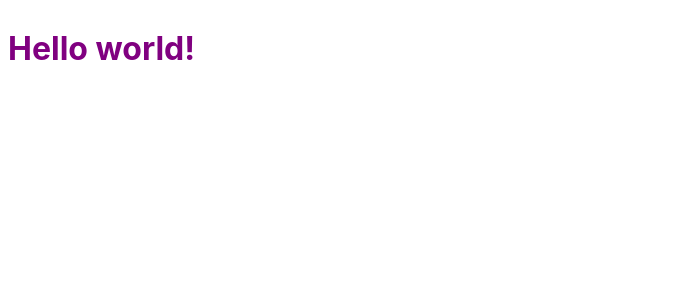
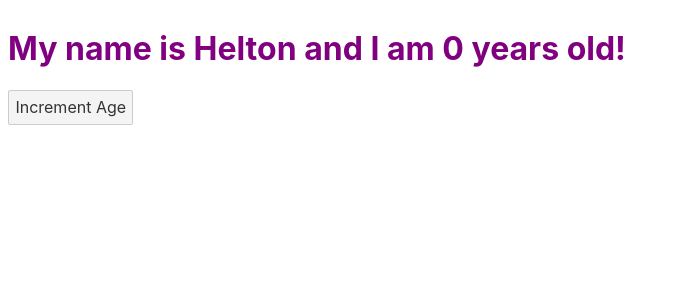
Before and after one commit to heltonricardo/estudo-svelte, a Svelte app: page / in a window 1280 px wide. Shown: the top 300 px of the page, without its empty margins (0-679 px from the left). Built offline with nearby package versions, Linux system fonts and the light colour scheme.

Commit message:
um hello world diferente

```diff
--- a/src/App.svelte
+++ b/src/App.svelte
@@ -1,5 +1,10 @@
 <script>
-	export let name;
+	let name = "Helton";
+	let age = 0;
+
+	function incrementAge() {
+		age += 1;
+	}
 </script>
 
 <style>
@@ -8,4 +13,5 @@
 	}
 </style>
 
-<h1>Hello {name}!</h1>
+<h1>My name is {name} and I am {age} years old!</h1>
+<button on:click="{incrementAge}">Increment Age</button>
--- a/src/main.js
+++ b/src/main.js
@@ -1,10 +1,7 @@
-import App from './App.svelte';
+import App from "./App.svelte";
 
 const app = new App({
-	target: document.body,
-	props: {
-		name: 'world'
-	}
+  target: document.body,
 });
 
 export default app;
```
